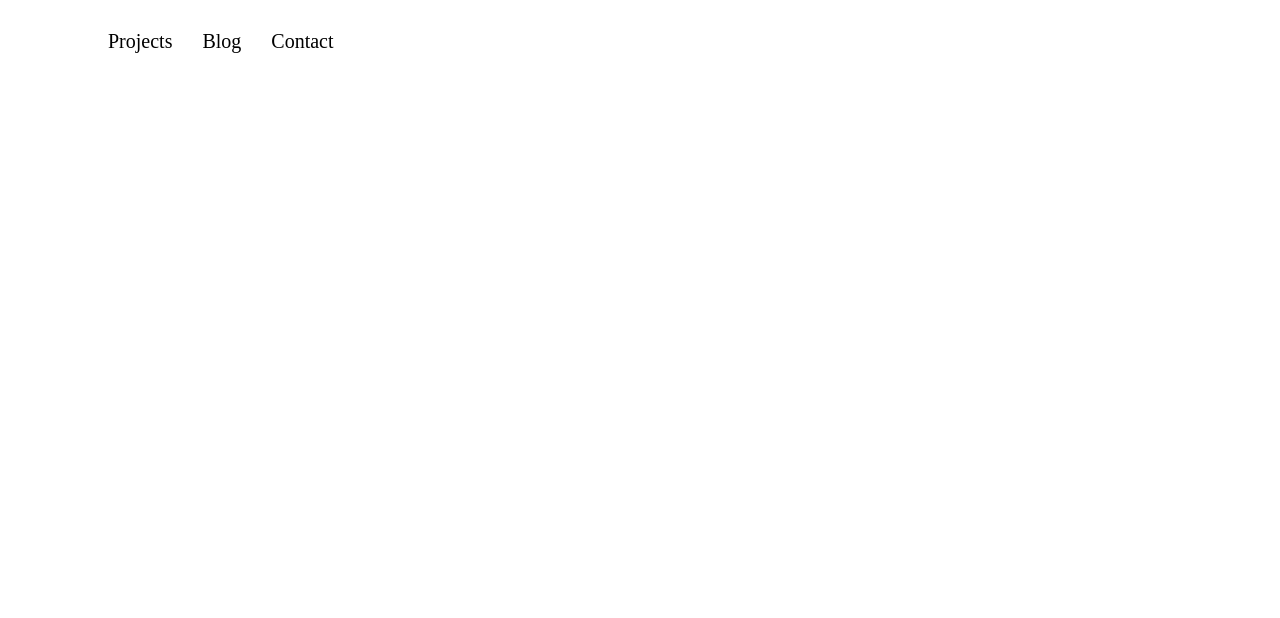
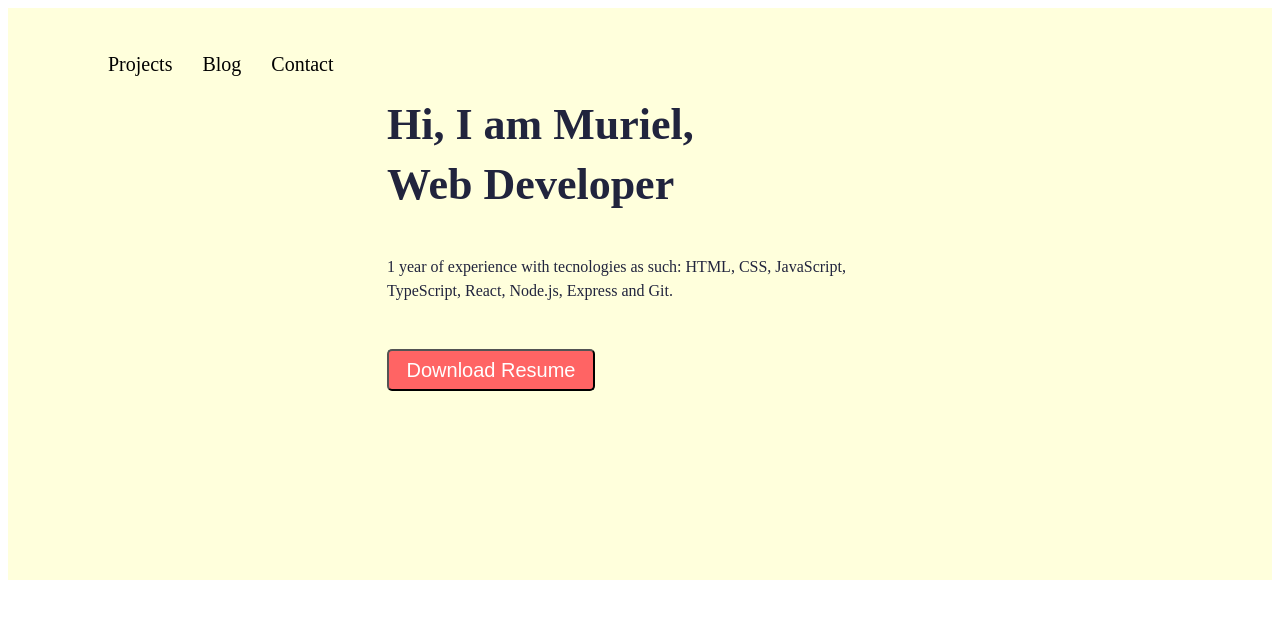
Before and after one commit to murielpacheco/portfolio-blog, a Next.js app: page / in a window 1280 px wide. Shown: the top 618 px of the page. Built offline with nearby package versions, Linux system fonts and the light colour scheme.

Commit message:
feat: IntroBio component

```diff
--- a/src/components/Header/styles.module.scss
+++ b/src/components/Header/styles.module.scss
@@ -1,5 +1,5 @@
 .headerNav {
-   margin-top: 27px;
+   // margin-top: 27px;
    margin-left: 60px;
    list-style: none;
 
--- /dev/null
+++ b/src/components/IntroBio/index.tsx
@@ -0,0 +1,13 @@
+import styles from "./styles.module.scss";
+
+export function IntroBio() {
+   return (
+      <div className={styles.introBio}>
+         <strong className={styles.bioComplimment}>Hi, I am Muriel, <br /> Web Developer</strong>
+         <span className={styles.bioDescription}>1 year of experience with tecnologies as such: HTML, CSS, JavaScript, TypeScript,
+            React, Node.js, Express and Git.
+         </span>
+         <button className={styles.bioButton}>Download Resume</button>
+      </div>
+   )
+}
--- /dev/null
+++ b/src/components/IntroBio/styles.module.scss
@@ -0,0 +1,35 @@
+.introBio {
+   width: 506px;
+   height: 296px;
+   margin: 0 auto;
+
+   display: flex;
+   flex-direction: column;
+
+   .bioComplimment {
+      color: #21243D;
+      font-size: 44px;
+      line-height: 60px;
+      font-weight: 700;
+      margin-bottom: 40px;
+   }
+
+   .bioDescription {
+      color: #21243D;
+      font-size: 16px;
+      line-height: 24px;
+      margin-bottom: 46px;
+   }
+
+   .bioButton {
+      width: 208px;
+      height: 48px;
+      color: #FFFFFF;
+      background-color: #FF6464;
+
+      font-size: 20px;
+      line-height: 29px;
+      font-weight: 500;
+      border-radius: 5px;
+   }
+}
--- /dev/null
+++ b/src/pages/Home.module.scss
@@ -0,0 +1,6 @@
+.introSection {
+   padding-top: 26px;
+   width: 100%;
+   height: 546px;
+   background-color: #ffffdc;
+}
--- a/src/pages/index.tsx
+++ b/src/pages/index.tsx
@@ -1,5 +1,8 @@
 import Head from "next/head";
 import { Header } from "../components/Header";
+import { IntroBio } from "../components/IntroBio";
+
+import styles from "./Home.module.scss";
 
 export default function Home() {
   return (
@@ -7,7 +10,10 @@ export default function Home() {
       <Head>
         <title>Home</title>
       </Head>
-      <Header />
+      <section className={styles.introSection}>
+        <Header />
+        <IntroBio />
+      </section>
     </>
   )
 }
--- a/src/styles/globals.scss
+++ b/src/styles/globals.scss
@@ -26,6 +26,7 @@ body, input, textarea, select, button {
 
 button {
   cursor: pointer;
+  border: none;
 }
 
 a {
```
